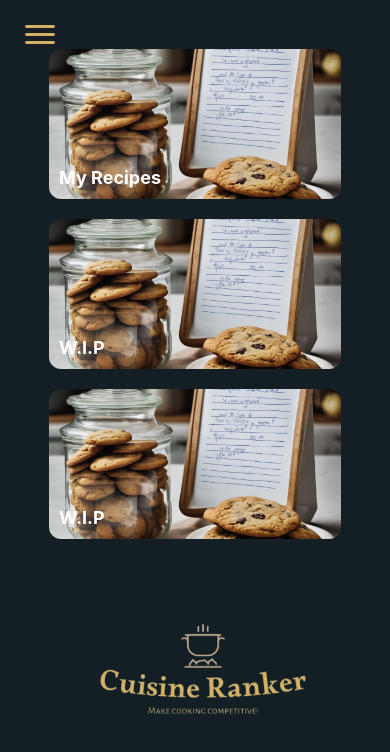
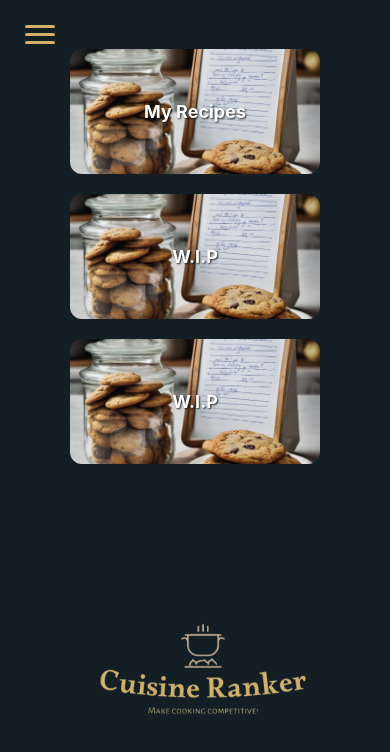
Before and after one commit to aparpEdu/CuisineRankerFE, a React (Create React App) app: page /explore in a window 390 px wide. Shown: the top 752 px of the page. Built offline with nearby package versions, Linux system fonts and the light colour scheme; sample sign-in values are in the browser's storage.

Commit message:
Added mobile support for dashboard

```diff
--- a/src/components/dashboard/Dashboard.css
+++ b/src/components/dashboard/Dashboard.css
@@ -9,6 +9,8 @@
     height: 150px;
     margin: 10px;
     position: relative;
+    cursor: pointer;
+    overflow: hidden;
 }
 
 .action-item img {
@@ -16,13 +18,46 @@
     height: 100%;
     object-fit: cover;
     border-radius: 12px;
+    transition: filter 0.3s ease;
+}
+
+.action-item:hover {
+    filter: brightness(0.5);
+}
+
+.action-item:hover::before {
+    opacity: 1;
+}
+
+.action-item:before {
+    content: '';
+    position: absolute;
+    top: 0;
+    left: 0;
+    width: 100%;
+    height: 100%;
+    background-color: rgba(0, 0, 0, 0.5);
+    opacity: 0;
+    transition: opacity 0.3s ease;
 }
 
 .action-text {
     position: absolute;
-    bottom: 10px;
-    left: 10px;
+    top: 50%;
+    left: 50%;
+    transform: translate(-50%, -50%);
     color: white;
     font-size: 18px;
     font-weight: bold;
+    text-shadow: 1px 1px 2px rgba(0, 0, 0, 0.8);
 }
+
+@media screen and (max-width: 768px) {
+    .action-item {
+        width: 250px;
+        height: 125px;
+
+
+    }
+
+}
```
